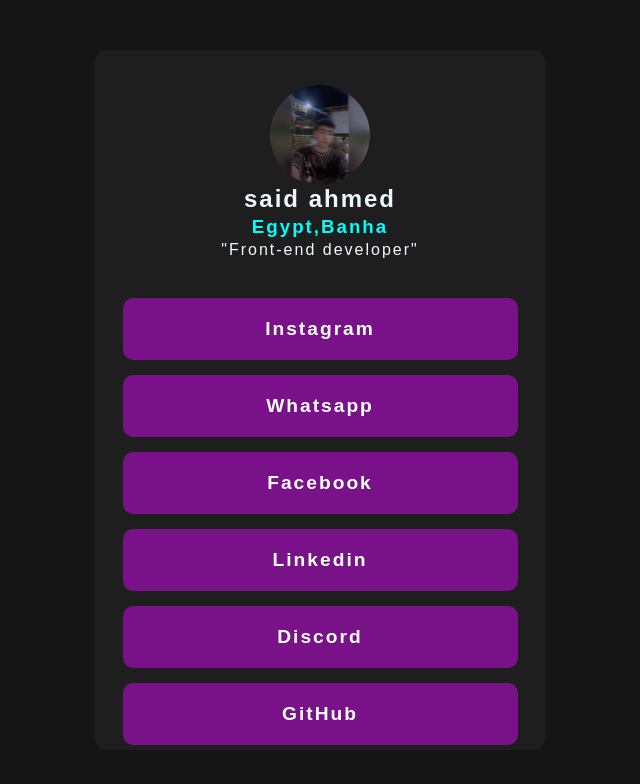
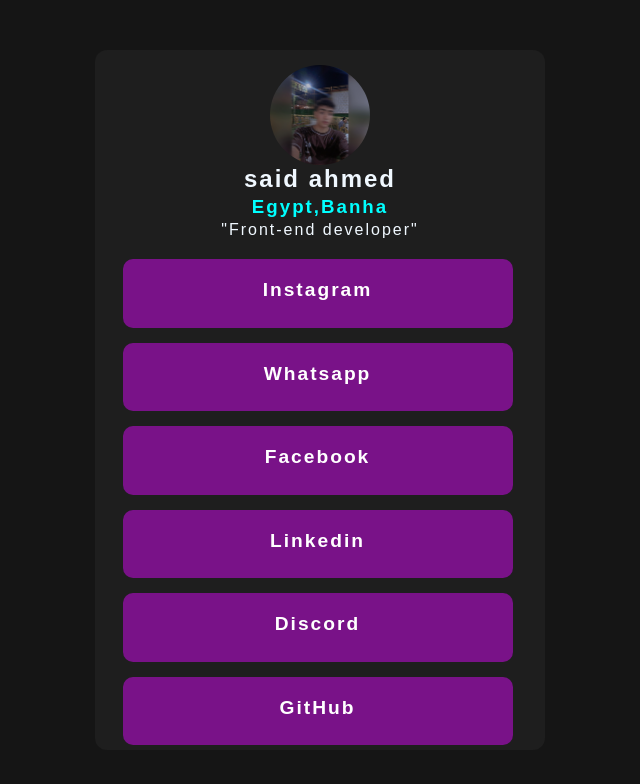
Before and after one commit to kalisaed/prof-info, a plain HTML site: page index.html in a window 1280 px wide. Shown: the whole page, without its empty margins (320-960 px from the left). Drawn offline with Linux system fonts and the light colour scheme.

Commit message:
Update style.css

```diff
--- a/style.css
+++ b/style.css
@@ -68,6 +68,8 @@ form a{
     cursor: pointer;
     text-align: center;
     font-size: larger;
+    width: 350px;
+    height: 28.5px;
 }
 
 form a:hover{
```
